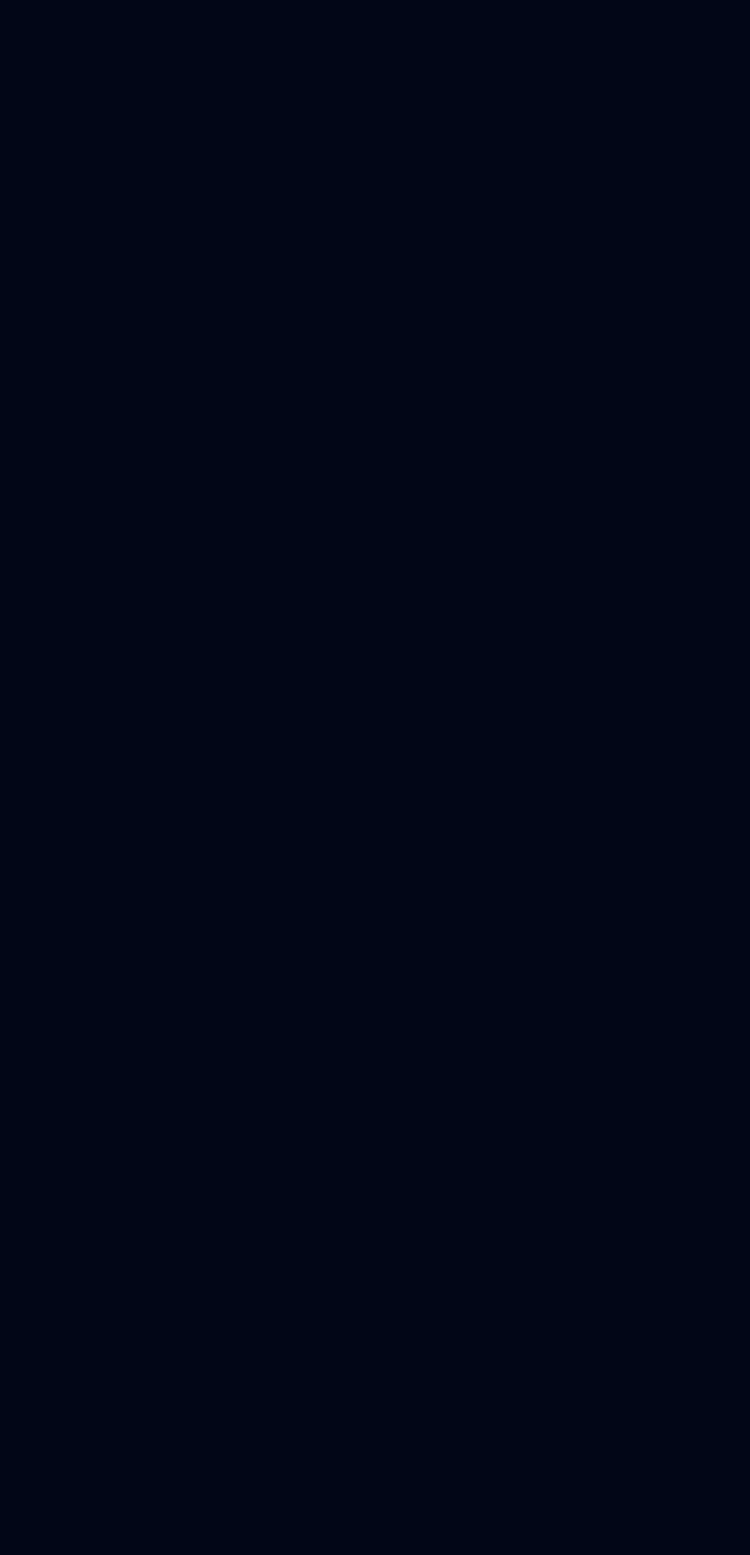
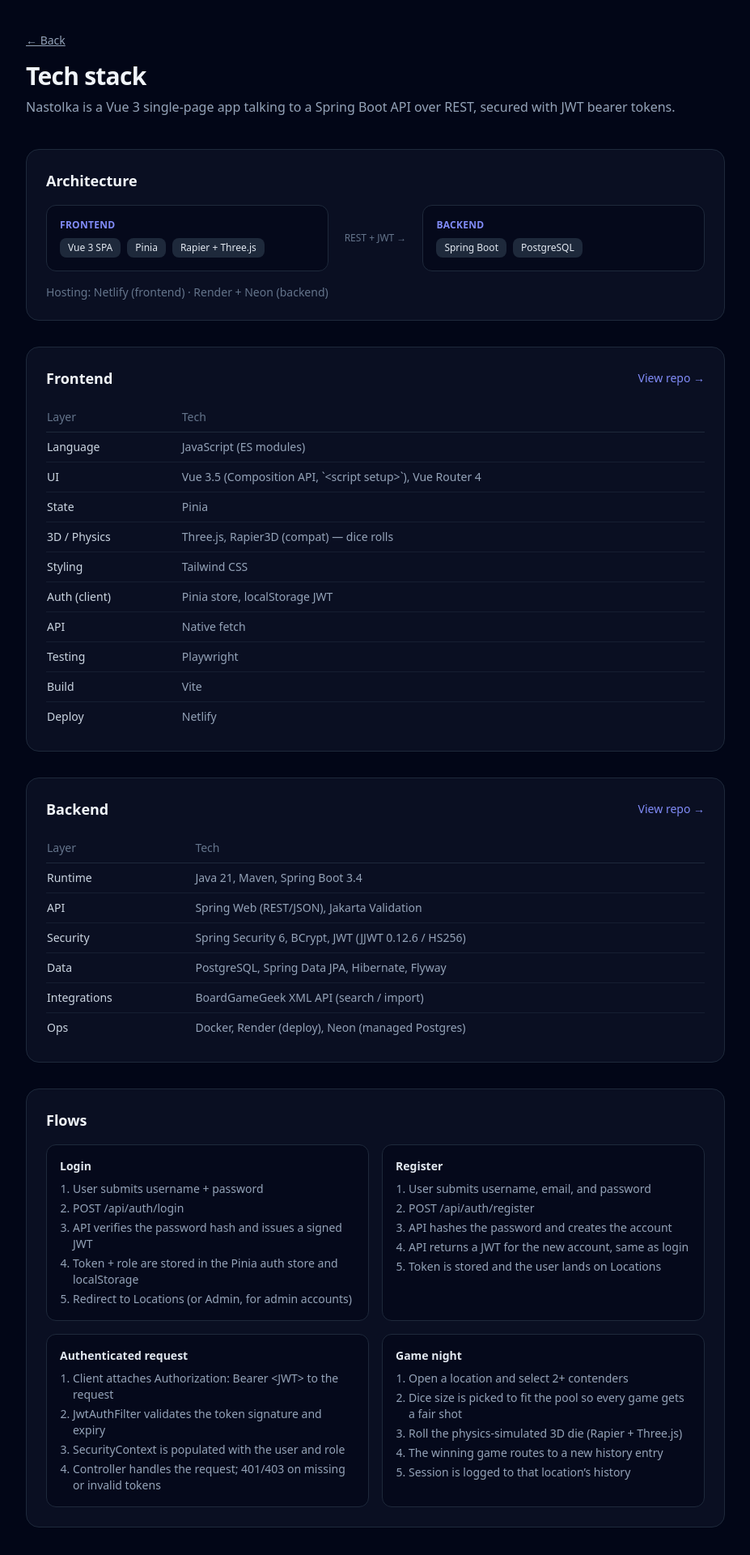
Before and after one commit to a1exymoroz/Nastolka, a Vue app: page /stack in a window 1280 px wide. Before the commit this address had no page. Shown: the top 1920 px of the page at 81% size, without its empty margins (176-1103 px from the left). Before the commit the page ends 800 px from the top, so only its background shows below. Built offline with nearby package versions, Linux system fonts and the light colour scheme.

Commit message:
feat: update README and add Stack view for tech stack documentation

```diff
--- a/src/App.vue
+++ b/src/App.vue
@@ -1,8 +1,10 @@
 <script setup>
 import { onMounted } from 'vue'
+import { useRoute } from 'vue-router'
 import { useAuthStore } from './stores/auth'
 
 const auth = useAuthStore()
+const route = useRoute()
 
 onMounted(() => {
   auth.loadTokenFromStorage()
@@ -12,5 +14,13 @@
 <template>
   <div class="min-h-screen">
     <router-view />
+
+    <router-link
+      v-if="route.name !== 'stack'"
+      to="/stack"
+      class="fixed bottom-5 right-5 z-50 rounded-full border border-slate-700 bg-slate-900 px-4 py-2.5 text-sm font-medium text-slate-200 shadow-lg shadow-black/30 transition hover:border-slate-500 hover:text-white"
+    >
+      Tech stack
+    </router-link>
   </div>
 </template>
--- a/src/router/index.js
+++ b/src/router/index.js
@@ -70,6 +70,11 @@
       component: () => import('../views/PhysicsWithRapierAndThreeVariations.vue'),
       // meta: { requiresAuth: true },
     },
+    {
+      path: '/stack',
+      name: 'stack',
+      component: () => import('../views/Stack.vue'),
+    },
   ],
 })
 
--- /dev/null
+++ b/src/views/Stack.vue
@@ -0,0 +1,218 @@
+<script setup>
+import { useRouter } from 'vue-router'
+import { useAuthStore } from '../stores/auth'
+
+const router = useRouter()
+const auth = useAuthStore()
+
+const frontendRows = [
+  { layer: 'Language', tech: 'JavaScript (ES modules)' },
+  { layer: 'UI', tech: 'Vue 3.5 (Composition API, `<script setup>`), Vue Router 4' },
+  { layer: 'State', tech: 'Pinia' },
+  { layer: '3D / Physics', tech: 'Three.js, Rapier3D (compat) — dice rolls' },
+  { layer: 'Styling', tech: 'Tailwind CSS' },
+  { layer: 'Auth (client)', tech: 'Pinia store, localStorage JWT' },
+  { layer: 'API', tech: 'Native fetch' },
+  { layer: 'Testing', tech: 'Playwright' },
+  { layer: 'Build', tech: 'Vite' },
+  { layer: 'Deploy', tech: 'Netlify' },
+]
+
+const backendRows = [
+  { layer: 'Runtime', tech: 'Java 21, Maven, Spring Boot 3.4' },
+  { layer: 'API', tech: 'Spring Web (REST/JSON), Jakarta Validation' },
+  { layer: 'Security', tech: 'Spring Security 6, BCrypt, JWT (JJWT 0.12.6 / HS256)' },
+  { layer: 'Data', tech: 'PostgreSQL, Spring Data JPA, Hibernate, Flyway' },
+  { layer: 'Integrations', tech: 'BoardGameGeek XML API (search / import)' },
+  { layer: 'Ops', tech: 'Docker, Render (deploy), Neon (managed Postgres)' },
+]
+
+const flows = [
+  {
+    title: 'Login',
+    steps: [
+      'User submits username + password',
+      'POST /api/auth/login',
+      'API verifies the password hash and issues a signed JWT',
+      'Token + role are stored in the Pinia auth store and localStorage',
+      'Redirect to Locations (or Admin, for admin accounts)',
+    ],
+  },
+  {
+    title: 'Register',
+    steps: [
+      'User submits username, email, and password',
+      'POST /api/auth/register',
+      'API hashes the password and creates the account',
+      'API returns a JWT for the new account, same as login',
+      'Token is stored and the user lands on Locations',
+    ],
+  },
+  {
+    title: 'Authenticated request',
+    steps: [
+      'Client attaches Authorization: Bearer <JWT> to the request',
+      'JwtAuthFilter validates the token signature and expiry',
+      'SecurityContext is populated with the user and role',
+      'Controller handles the request; 401/403 on missing or invalid tokens',
+    ],
+  },
+  {
+    title: 'Game night',
+    steps: [
+      'Open a location and select 2+ contenders',
+      'Dice size is picked to fit the pool so every game gets a fair shot',
+      'Roll the physics-simulated 3D die (Rapier + Three.js)',
+      'The winning game routes to a new history entry',
+      'Session is logged to that location’s history',
+    ],
+  },
+]
+</script>
+
+<template>
+  <div class="mx-auto max-w-4xl px-4 py-10">
+    <header class="mb-10">
+      <div class="mb-4 flex items-center justify-between">
+        <button
+          type="button"
+          class="text-sm text-slate-400 underline transition hover:text-slate-200"
+          @click="router.push({ name: auth.isAuthenticated ? 'locations' : 'login' })"
+        >
+          ← Back
+        </button>
+      </div>
+      <h1 class="text-3xl font-bold tracking-tight">Tech stack</h1>
+      <p class="mt-2 text-slate-400">
+        Nastolka is a Vue 3 single-page app talking to a Spring Boot API over REST, secured with
+        JWT bearer tokens.
+      </p>
+    </header>
+
+    <section class="mb-8 rounded-2xl border border-slate-800 bg-slate-900/60 p-6">
+      <h2 class="mb-4 text-lg font-semibold">Architecture</h2>
+      <div class="flex flex-col items-stretch gap-3 sm:flex-row sm:items-center">
+        <div class="flex-1 rounded-xl border border-slate-800 bg-slate-950/60 p-4">
+          <p class="mb-2 text-xs font-semibold uppercase tracking-wide text-indigo-400">
+            Frontend
+          </p>
+          <div class="flex flex-wrap gap-2">
+            <span
+              v-for="node in ['Vue 3 SPA', 'Pinia', 'Rapier + Three.js']"
+              :key="node"
+              class="rounded-lg bg-slate-800 px-2.5 py-1 text-xs text-slate-200"
+            >
+              {{ node }}
+            </span>
+          </div>
+        </div>
+
+        <div class="shrink-0 text-center text-xs font-medium text-slate-500 sm:px-2">
+          REST + JWT →
+        </div>
+
+        <div class="flex-1 rounded-xl border border-slate-800 bg-slate-950/60 p-4">
+          <p class="mb-2 text-xs font-semibold uppercase tracking-wide text-indigo-400">
+            Backend
+          </p>
+          <div class="flex flex-wrap gap-2">
+            <span
+              v-for="node in ['Spring Boot', 'PostgreSQL']"
+              :key="node"
+              class="rounded-lg bg-slate-800 px-2.5 py-1 text-xs text-slate-200"
+            >
+              {{ node }}
+            </span>
+          </div>
+        </div>
+      </div>
+      <p class="mt-4 text-sm text-slate-500">
+        Hosting: Netlify (frontend) · Render + Neon (backend)
+      </p>
+    </section>
+
+    <section class="mb-8 rounded-2xl border border-slate-800 bg-slate-900/60 p-6">
+      <div class="mb-4 flex items-center justify-between">
+        <h2 class="text-lg font-semibold">Frontend</h2>
+        <a
+          href="https://github.com/a1exymoroz/Nastolka"
+          target="_blank"
+          rel="noopener noreferrer"
+          class="text-sm text-indigo-400 hover:text-indigo-300"
+        >
+          View repo →
+        </a>
+      </div>
+      <div class="overflow-x-auto">
+        <table class="w-full text-left text-sm">
+          <thead>
+            <tr class="border-b border-slate-800 text-slate-500">
+              <th class="py-2 pr-4 font-medium">Layer</th>
+              <th class="py-2 font-medium">Tech</th>
+            </tr>
+          </thead>
+          <tbody>
+            <tr
+              v-for="row in frontendRows"
+              :key="row.layer"
+              class="border-b border-slate-800/60 last:border-0"
+            >
+              <td class="py-2 pr-4 whitespace-nowrap text-slate-300">{{ row.layer }}</td>
+              <td class="py-2 text-slate-400">{{ row.tech }}</td>
+            </tr>
+          </tbody>
+        </table>
+      </div>
+    </section>
+
+    <section class="mb-8 rounded-2xl border border-slate-800 bg-slate-900/60 p-6">
+      <div class="mb-4 flex items-center justify-between">
+        <h2 class="text-lg font-semibold">Backend</h2>
+        <a
+          href="https://github.com/a1exymoroz/Nastolka-api"
+          target="_blank"
+          rel="noopener noreferrer"
+          class="text-sm text-indigo-400 hover:text-indigo-300"
+        >
+          View repo →
+        </a>
+      </div>
+      <div class="overflow-x-auto">
+        <table class="w-full text-left text-sm">
+          <thead>
+            <tr class="border-b border-slate-800 text-slate-500">
+              <th class="py-2 pr-4 font-medium">Layer</th>
+              <th class="py-2 font-medium">Tech</th>
+            </tr>
+          </thead>
+          <tbody>
+            <tr
+              v-for="row in backendRows"
+              :key="row.layer"
+              class="border-b border-slate-800/60 last:border-0"
+            >
+              <td class="py-2 pr-4 whitespace-nowrap text-slate-300">{{ row.layer }}</td>
+              <td class="py-2 text-slate-400">{{ row.tech }}</td>
+            </tr>
+          </tbody>
+        </table>
+      </div>
+    </section>
+
+    <section class="rounded-2xl border border-slate-800 bg-slate-900/60 p-6">
+      <h2 class="mb-4 text-lg font-semibold">Flows</h2>
+      <div class="grid gap-4 sm:grid-cols-2">
+        <article
+          v-for="flow in flows"
+          :key="flow.title"
+          class="rounded-xl border border-slate-800 bg-slate-950/60 p-4"
+        >
+          <h3 class="mb-2 text-sm font-semibold text-slate-200">{{ flow.title }}</h3>
+          <ol class="list-decimal space-y-1 pl-4 text-sm text-slate-400">
+            <li v-for="step in flow.steps" :key="step">{{ step }}</li>
+          </ol>
+        </article>
+      </div>
+    </section>
+  </div>
+</template>
```
Also changed, not shown: 1 other file (tests, documents, lock files or other folders).
